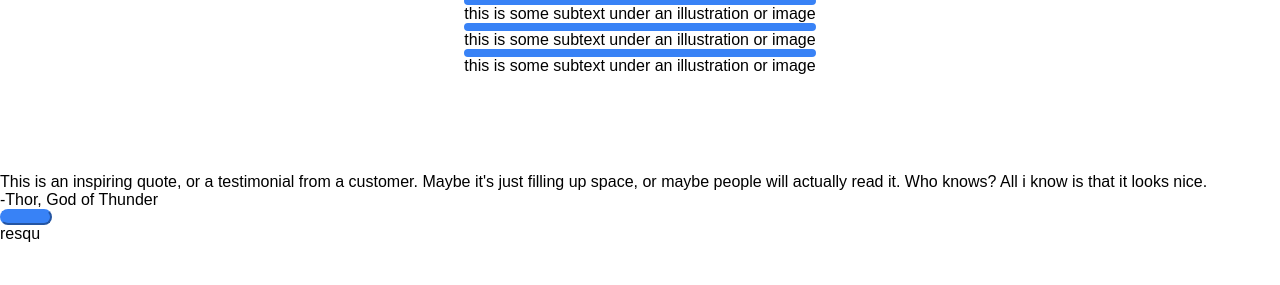
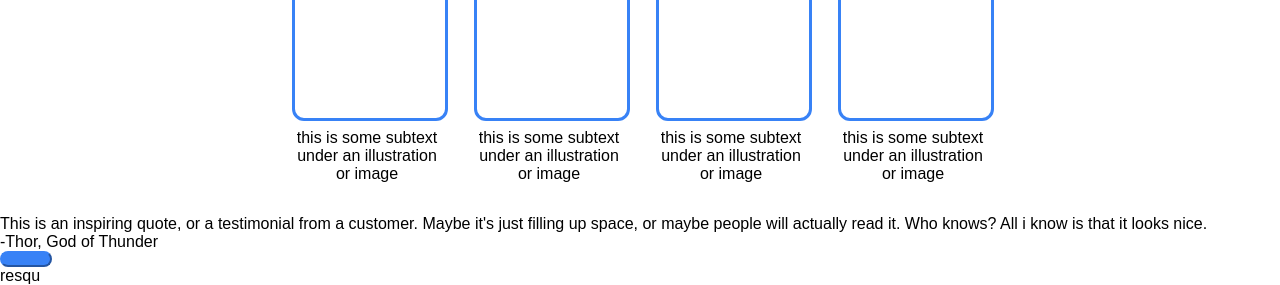
Before and after one commit to resq-u/top-foundation1, a plain HTML site: page index.html in a window 1280 px wide. Shown: the part 559-844 px from the top of the page. Before the commit the page ends 802 px from the top, so only its background shows below. Drawn offline with Linux system fonts and the light colour scheme.

Commit message:
Create styles for info container and its contents

```diff
--- a/index.html
+++ b/index.html
@@ -33,32 +33,36 @@
             </div>
 
             <div class="card-container">
+
+                <div class="card-cont">
                     <div class="card"></div>
                         <div class="subtext">
                             this is some subtext under an illustration or image
                         </div>
                 </div>
 
-            <div class="card-container">
+                <div class="card-cont">
                     <div class="card"></div>
                         <div class="subtext">
                             this is some subtext under an illustration or image
                         </div>
                 </div>
 
-            <div class="card-container">
-                <div class="card"></div>
-                    <div class="subtext">
-                        this is some subtext under an illustration or image
-                    </div>
-            </div>
-            <div class="card-container">
+                <div class="card-cont">
                     <div class="card"></div>
                         <div class="subtext">
                             this is some subtext under an illustration or image
                         </div>
                 </div>
 
+                <div class="card-cont">
+                    <div class="card"></div>
+                        <div class="subtext">
+                            this is some subtext under an illustration or image
+                        </div>
+                </div>
+
+            </div>
         </div>
 
         <div class="quote-container">
--- a/style.css
+++ b/style.css
@@ -4,6 +4,7 @@ body {
     margin: 0;
     padding: 0;
     font-family: Arial, Helvetica, sans-serif;
+    min-height: 100vh;
 }
 
 .header {
@@ -38,7 +39,6 @@ a {
 }               /* header */
 
 .about-top {
-    flex: 1 1 0;
     display: flex;
     background-color: #1F2937;
     justify-content: center;
@@ -71,20 +71,6 @@ a {
 
 }               /* top */
 
-.image {
-    flex: 1 0 0;
-    display: flex;
-    justify-content: center;
-    align-items: center;
-    background-color: grey;
-    font-size: 18px;
-    color: #E5E7EB;
-    height: 230px;
-    min-width: 265px;
-    flex-wrap: wrap;
-    max-width: 40vh;
-}               /* top */
-
 button {
     display: flex;
     justify-content: center;
@@ -98,14 +84,27 @@ button {
     align-self: flex-start;
 }               /* top */
 
+.image {
+    flex: 1 0 0;
+    display: flex;
+    justify-content: center;
+    align-items: center;
+    background-color: grey;
+    font-size: 18px;
+    color: #E5E7EB;
+    height: 230px;
+    min-width: 265px;
+    max-width: 40vh;
+}               /* top */
+
 .info {
     display: flex;
     flex-direction: column;
     background-color: white;
+    align-items: center;
     justify-content: center;
-    align-items: center;
-    padding: 7vh 30vh;
-    height: 230px;
+    padding: 50px;
+
 }
 
 .info-header {
@@ -113,14 +112,39 @@ button {
     color: #1F2937;
     font-size: 36px;
     font-weight: 1000;
+    margin-bottom: 42px;
+    text-align: center;
 }
 
 .card-container {
     display: flex;
+    height: 150px;
+    justify-content: center;
+    gap: 32px;
+    padding-bottom: 50px;
+    flex-wrap: wrap;
+}
+
+.card-cont {
+    display: flex;
     flex-direction: column;
+    width: 150px;
+    height: 212px;
+    min-height: 0;
+    flex-wrap: row;
 }
 
 .card {
-    border: 4px solid #3882F6;
-    border-radius: 8px;
+    display: flex;
+    border: 3px solid #3882F6;
+    border-radius: 12px;
+    width: 150px;
+    height: 150px;
+    flex-shrink: 0;
 }
+
+.subtext {
+    display: flex;
+    text-align: center;
+    margin-top: 8px;
+}
```
Lines whose indentation alone changed are shown as unchanged.
